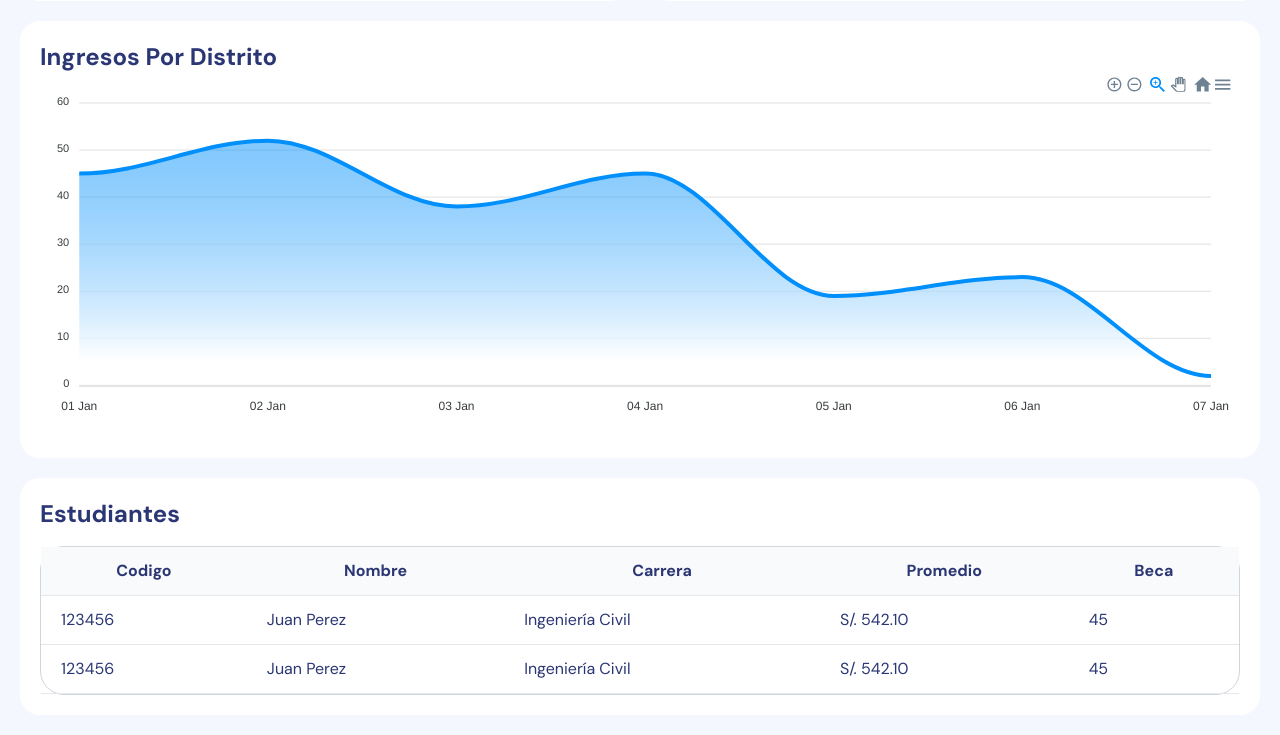
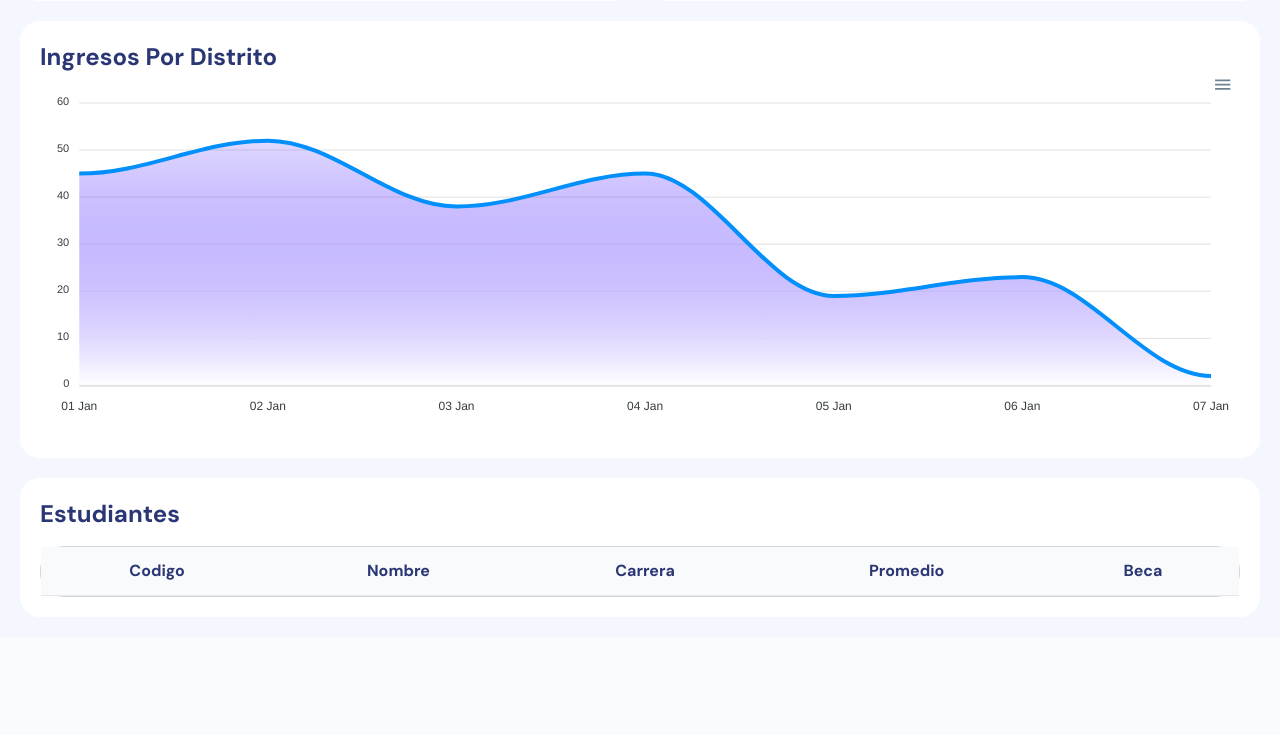
Before and after one commit to calixto24/lenguaje-programacion, a Python web app: template templates/index.html in a window 1280 px wide. Shown: the part 583-1318 px from the top of the page. After the commit the page ends 1180 px from the top, so only its background shows below. Run offline with Jinja, Linux system fonts and the light colour scheme; the template is opened without the code that fills it: most values are stand-ins (such as "Sample title", 1, 10 or a date in 2020); lists and menus that the app fills with data are empty; some libraries are stand-ins or nearby versions.

Commit message:
avance grafico

```diff
--- a/templates/index.html
+++ b/templates/index.html
@@ -125,22 +125,7 @@
                 <th>Beca</th>
               </tr>
             </thead>
-            <tbody>
-              <tr>
-                <td>123456</td>
-                <td>Juan Perez</td>
-                <td>Ingeniería Civil</td>
-                <td>S/. 542.10</td>
-                <td>45</td>
-              </tr>
-              <tr>
-                <td>123456</td>
-                <td>Juan Perez</td>
-                <td>Ingeniería Civil</td>
-                <td>S/. 542.10</td>
-                <td>45</td>
-              </tr>
-            </tbody>
+            <tbody id="table_body"></tbody>
           </table>
         </div>
       </div>
@@ -231,9 +216,12 @@
 
             const earningsPerDistrictOptions = {
               chart: {
-          height: 350,
-          type: "area"
-        },
+                height: 350,
+                type: "area",
+                zoom: {
+                  enabled: false,
+                },
+              },
         dataLabels: {
           enabled: false
         },
@@ -245,11 +233,12 @@
         ],
         fill: {
           type: "gradient",
+          colors: ['#4318ff'],
           gradient: {
             shadeIntensity: 1,
-            opacityFrom: 0.7,
-            opacityTo: 0.9,
-            stops: [0, 90, 100]
+            opacityFrom: 0.4,
+            opacityTo: 1,
+            stops: [0, 100, 100]
           }
         },
         xaxis: {
@@ -268,7 +257,19 @@
       const earningsPerDistrictChart = new ApexCharts(document.querySelector('#earningsPerDistrictChart'), earningsPerDistrictOptions)
       earningsPerDistrictChart.render()
 
-      const resultados_postulantes = {{ resultados | tojson }};
+      const resultados_postulantes = {{ resultados | tojson }}
+
+      function renderRow({ beca,carrera, nombre, promedio, codigo }) {
+        return `<tr>
+                  <td>${codigo}</td>
+                  <td>${nombre}</td>
+                  <td>${carrera}</td>
+                  <td>${promedio}</td>
+                  <td>${beca}</td>
+                </tr>`
+      }
+
+      document.querySelector('#table_body').innerHTML = resultados_postulantes.map(renderRow).join('')
     </script>
   </body>
 </html>
```
